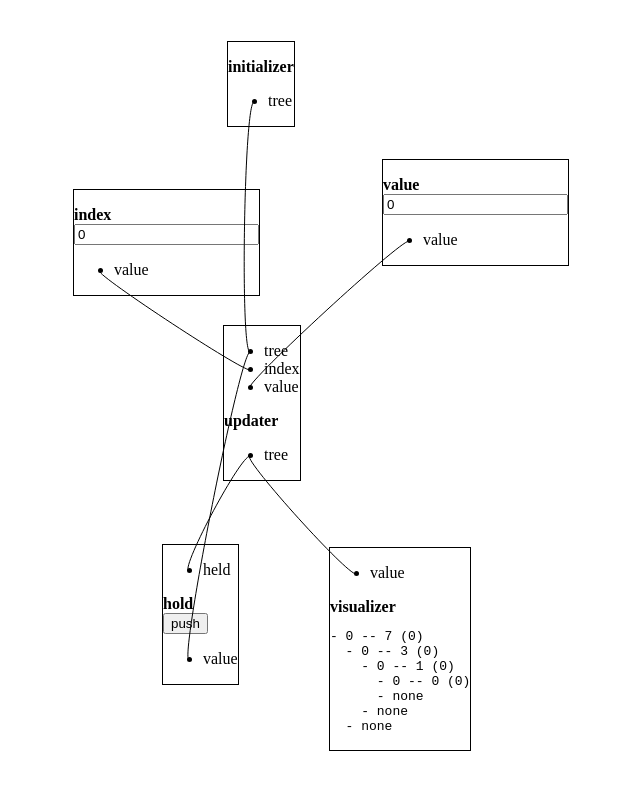
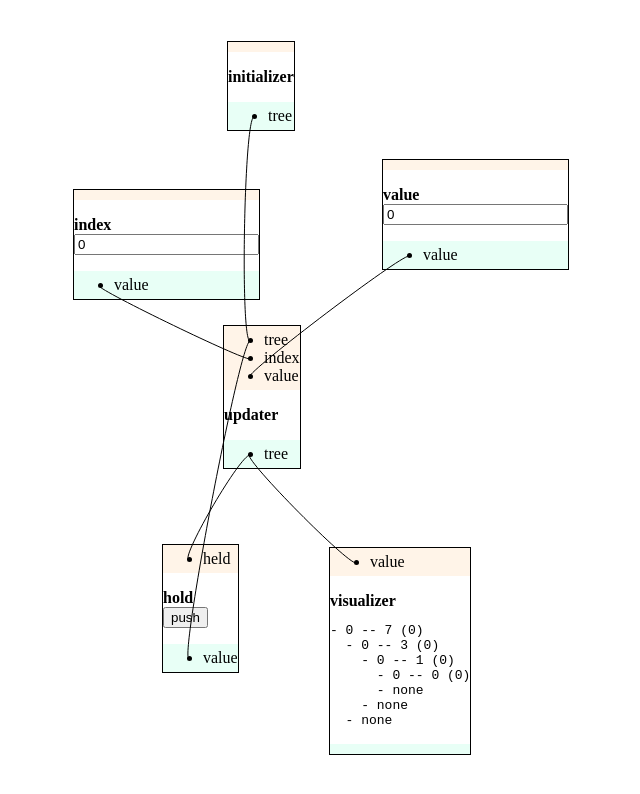
Before and after one commit to aleksejspopovs/algorithm-playground, a plain HTML site: page demo.html in a window 1280 px wide. Shown: the whole page, without its empty margins (176-816 px from the left). Drawn offline with Linux system fonts and the light colour scheme.

Commit message:
Add a splash of color

```diff
--- a/css/apg.css
+++ b/css/apg.css
@@ -37,6 +37,20 @@ svg.A-wires path:hover {
 	color: #00af00;
 }
 
+.A-box ul.A-input-plugs-list {
+    margin-top: 0px;
+    padding-top: 5px;
+    background: #fff4e8;
+    padding-bottom: 5px;
+}
+
+.A-box ul.A-output-plugs-list {
+    margin-bottom: 0px;
+    padding-top: 5px;
+    padding-bottom: 5px;
+    background: #e8fff6;
+}
+
 .A-toolbox {
 	border: 1px solid;
 	background: hsl(351, 15%, 90%);
```
